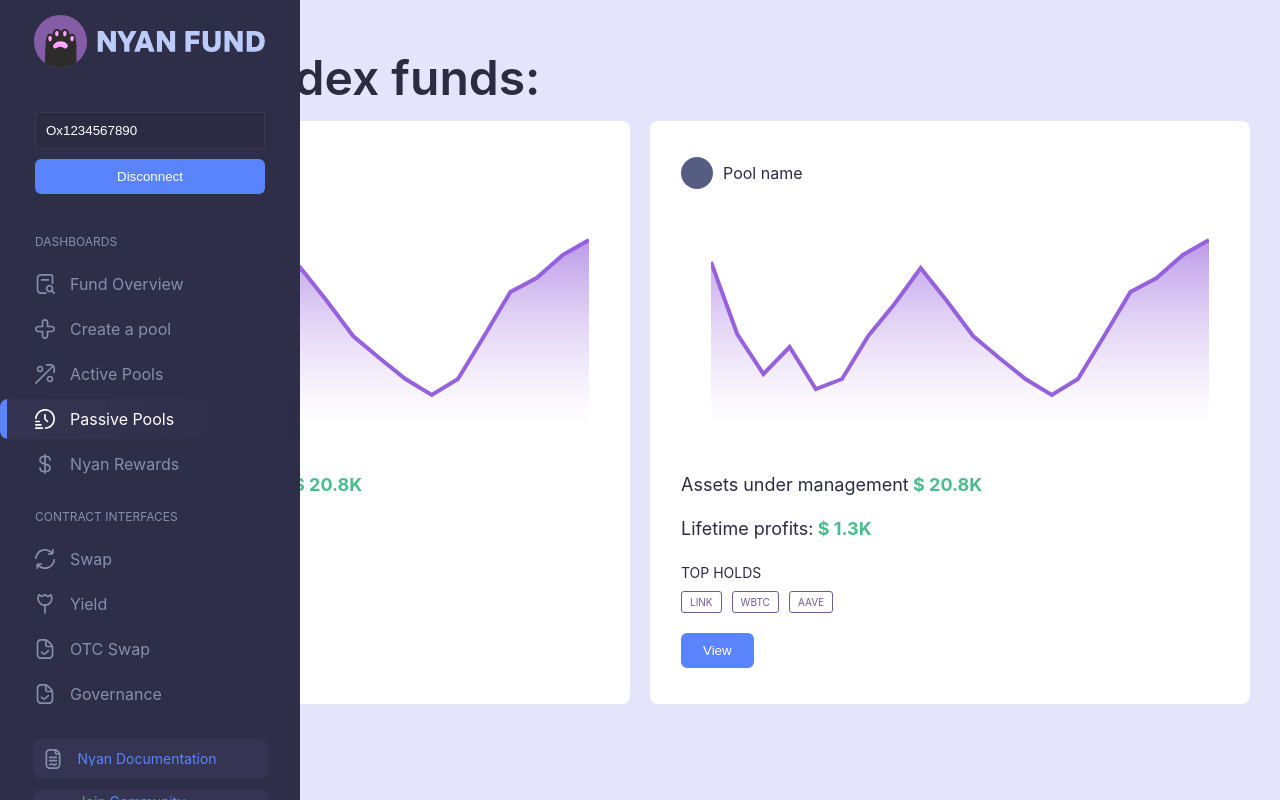
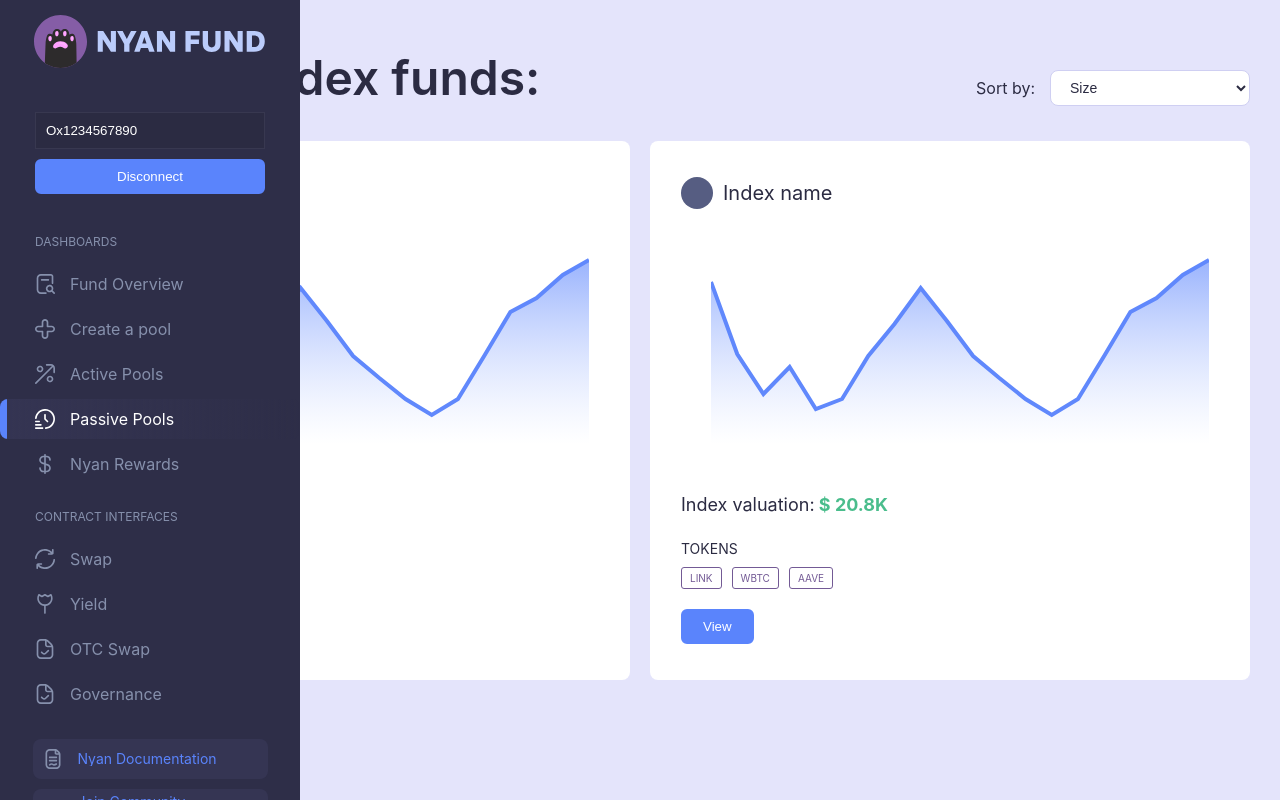
Before and after one commit to ribinroy/nyan_finance, a React (Create React App) app: page /passive-pools in a window 1280 px wide. Built offline with nearby package versions, Linux system fonts and the light colour scheme.

Commit message:
active/index funds pages done

```diff
--- a/src/App.js
+++ b/src/App.js
@@ -36,6 +36,8 @@ function App() {
                     <Route path='/otc-swap'>
                         <NyanOTCSwap />
                     </Route>
+                    <Route path='/active-pool-info'>WIP A</Route>
+                    <Route path='/index-fund-info'>WIP I</Route>
                 </Switch>
             </Router>
         </>
--- a/src/component/AvailableGraph/index.jsx
+++ b/src/component/AvailableGraph/index.jsx
@@ -1,7 +1,9 @@
 import './styles.scss';
 import Chart from 'react-apexcharts';
+import { Link } from 'react-router-dom';
 
-const AvailableGraph = () => {
+const AvailableGraph = ({ type, name, owner }) => {
+    const graphColor = type === 'active' ? '#9661dc' : '#6088fc';
     const chartData = {
         series: [
             {
@@ -91,7 +93,7 @@ const AvailableGraph = () => {
             },
         ],
         options: {
-            colors: ['#9661dc', '#6088fc'],
+            colors: [graphColor],
             chart: {
                 toolbar: {
                     show: false,
@@ -179,8 +181,9 @@ const AvailableGraph = () => {
         <section className='content_wrap available_graph_wrap'>
             <div className='title'>
                 <div className='prof_pic'></div>
-                <div className='name'>Pool name</div>
+                <div className='name'>{name}</div>
             </div>
+            {owner && <div className='owner'>{owner}</div>}
             <Chart
                 options={chartData.options}
                 series={chartData.series}
@@ -188,6 +191,8 @@ const AvailableGraph = () => {
                 height={250}
             />
             <div className='details'>
+                {type === 'active' ? (
+                    <>
                         <p>
                             Assets under management
                             <strong>
@@ -201,13 +206,30 @@ const AvailableGraph = () => {
                             </strong>
                         </p>
                         <div className='top_holds_head'>TOP HOLDS</div>
+                    </>
+                ) : (
+                    <>
+                        <p>
+                            Index valuation:
+                            <strong>
+                                <span className='green_text'> $ 20.8K</span>
+                            </strong>
+                        </p>
+                        <div className='top_holds_head'>TOKENS</div>
+                    </>
+                )}
                 <div className='top_holds'>
                     <div className='item'>LINK</div>
                     <div className='item'>WBTC</div>
                     <div className='item'>AAVE</div>
                 </div>
             </div>
+            <Link
+                to={
+                    type === 'active' ? 'active-pool-info' : '/index-fund-info'
+                }>
                 <button>View</button>
+            </Link>
         </section>
     );
 };
--- a/src/component/AvailableGraph/styles.scss
+++ b/src/component/AvailableGraph/styles.scss
@@ -32,6 +32,8 @@
         @include flex-row();
         justify-content: flex-start;
         color: var(--dark-text);
+        font-size: 20px;
+        line-height: 28px;
 
         .prof_pic {
             width: 32px;
@@ -41,4 +43,12 @@
             margin-right: 10px;
         }
     }
+
+    .owner {
+        font-size: 16px;
+        line-height: 26px;
+        width: 100%;
+        color: var(--dark-text-x1);
+        padding-left: 43px;
+    }
 }
--- a/src/inputElementStyles.scss
+++ b/src/inputElementStyles.scss
@@ -190,3 +190,43 @@ input[type='checkbox'] {
     transition: background 0.4s, color 0.6s;
     border: 1px solid var(--border-color);
 }
+
+.select_wrap {
+    position: relative;
+
+    &:before {
+        @include pseudo_abs();
+        width: 15px;
+        height: 100%;
+        z-index: 2;
+        right: 0;
+        top: 0;
+        left: auto;
+        background-color: var(--input-bg-color);
+        border-radius: 8px;
+        transition: background 0.4s, color 0.6s;
+    }
+
+    &:after {
+        @include pseudo_abs();
+        content: '▼';
+        width: 15px;
+        height: 100%;
+        z-index: 2;
+        right: 5px;
+        top: 8px;
+        left: auto;
+        border-radius: 8px;
+        font-size: 12px;
+        color: var(--dark-text) !important;
+        transition: background 0.4s, color 0.6s;
+    }
+
+    .item {
+        color: var(--dark-text-x1);
+        transition: color 0.4s;
+    }
+    select {
+        font-weight: 600;
+    }
+}
--- a/src/pages/ActivePools/index.jsx
+++ b/src/pages/ActivePools/index.jsx
@@ -4,13 +4,29 @@ import AvailableGraph from './../../component/AvailableGraph';
 const ActivePools = () => {
     return (
         <section className='nav_adjust content_wrap active_pool'>
-            <h1>Available active pools:</h1>
+            <div className='flex_wrap space_between'>
+                <h1>Available active pools:</h1>
+                <div className='abs_right'>
+                    <div className='item'>Sort by: </div>
+                    <select name='Size' id='Size' className='input_box'>
+                        <option value='Size'>Size</option>
+                    </select>
+                </div>
+            </div>
             <div className='split_box_wrap'>
                 <div className='paper_box split_box'>
-                    <AvailableGraph />
+                    <AvailableGraph
+                        type='active'
+                        name='Pool name'
+                        owner='Pool owner'
+                    />
                 </div>
                 <div className='paper_box split_box'>
-                    <AvailableGraph />
+                    <AvailableGraph
+                        type='active'
+                        name='Pool name'
+                        owner='Pool owner'
+                    />
                 </div>
             </div>
         </section>
--- a/src/pages/ActivePools/styles.scss
+++ b/src/pages/ActivePools/styles.scss
@@ -1,7 +1,17 @@
 @import './../../variables.scss';
 
 .active_pool {
+    position: relative;
+
     h1 {
         margin-bottom: 20px !important;
     }
+
+    .abs_right {
+        @include flex-row();
+
+        select {
+            margin-left: 15px;
+        }
+    }
 }
--- a/src/pages/Home/index.jsx
+++ b/src/pages/Home/index.jsx
@@ -22,7 +22,7 @@ const Test = () => {
                                 TOTAL PASSIVE LIQUIDITY: <span>$ 10 m</span>
                             </div>
                         </div>
-                        <div className='right_items'>
+                        <div className='right_items select_wrap'>
                             <div className='item'>Select chain</div>
                             <select
                                 name='chain'
--- a/src/pages/Home/styles.scss
+++ b/src/pages/Home/styles.scss
@@ -51,46 +51,6 @@ $sideAdjust: 250px;
                             span {
                                 color: var(--green);
                             }
-                        }
-                    }
-
-                    .right_items {
-                        position: relative;
-
-                        &:before {
-                            @include pseudo_abs();
-                            width: 15px;
-                            height: 100%;
-                            z-index: 2;
-                            right: 0;
-                            top: 0;
-                            left: auto;
-                            background-color: var(--input-bg-color);
-                            border-radius: 8px;
-                            transition: background 0.4s, color 0.6s;
-                        }
-
-                        &:after {
-                            @include pseudo_abs();
-                            content: '▼';
-                            width: 15px;
-                            height: 100%;
-                            z-index: 2;
-                            right: 5px;
-                            top: 8px;
-                            left: auto;
-                            border-radius: 8px;
-                            font-size: 12px;
-                            color: var(--dark-text) !important;
-                            transition: background 0.4s, color 0.6s;
-                        }
-
-                        .item {
-                            color: var(--dark-text-x1);
-                            transition: color 0.4s;
-                        }
-                        select {
-                            font-weight: 600;
                         }
                     }
                 }
--- a/src/pages/IndexFunds/index.jsx
+++ b/src/pages/IndexFunds/index.jsx
@@ -4,13 +4,21 @@ import AvailableGraph from './../../component/AvailableGraph';
 const IndexFunds = () => {
     return (
         <section className='nav_adjust content_wrap index_funds'>
-            <h1>Available index funds:</h1>
+            <div className='flex_wrap space_between'>
+                <h1>Available index funds:</h1>
+                <div className='abs_right'>
+                    <div className='item'>Sort by: </div>
+                    <select name='Size' id='Size' className='input_box'>
+                        <option value='Size'>Size</option>
+                    </select>
+                </div>
+            </div>
             <div className='split_box_wrap'>
                 <div className='paper_box split_box'>
-                    <AvailableGraph />
+                    <AvailableGraph type='passive' name='Index name' />
                 </div>
                 <div className='paper_box split_box'>
-                    <AvailableGraph />
+                    <AvailableGraph type='passive' name='Index name' />
                 </div>
             </div>
         </section>
--- a/src/pages/IndexFunds/styles.scss
+++ b/src/pages/IndexFunds/styles.scss
@@ -1 +1,17 @@
 @import './../../variables.scss';
+
+.index_funds {
+    position: relative;
+
+    h1 {
+        margin-bottom: 20px !important;
+    }
+
+    .abs_right {
+        @include flex-row();
+
+        select {
+            margin-left: 15px;
+        }
+    }
+}
```
Lines whose indentation alone changed are shown as unchanged.
